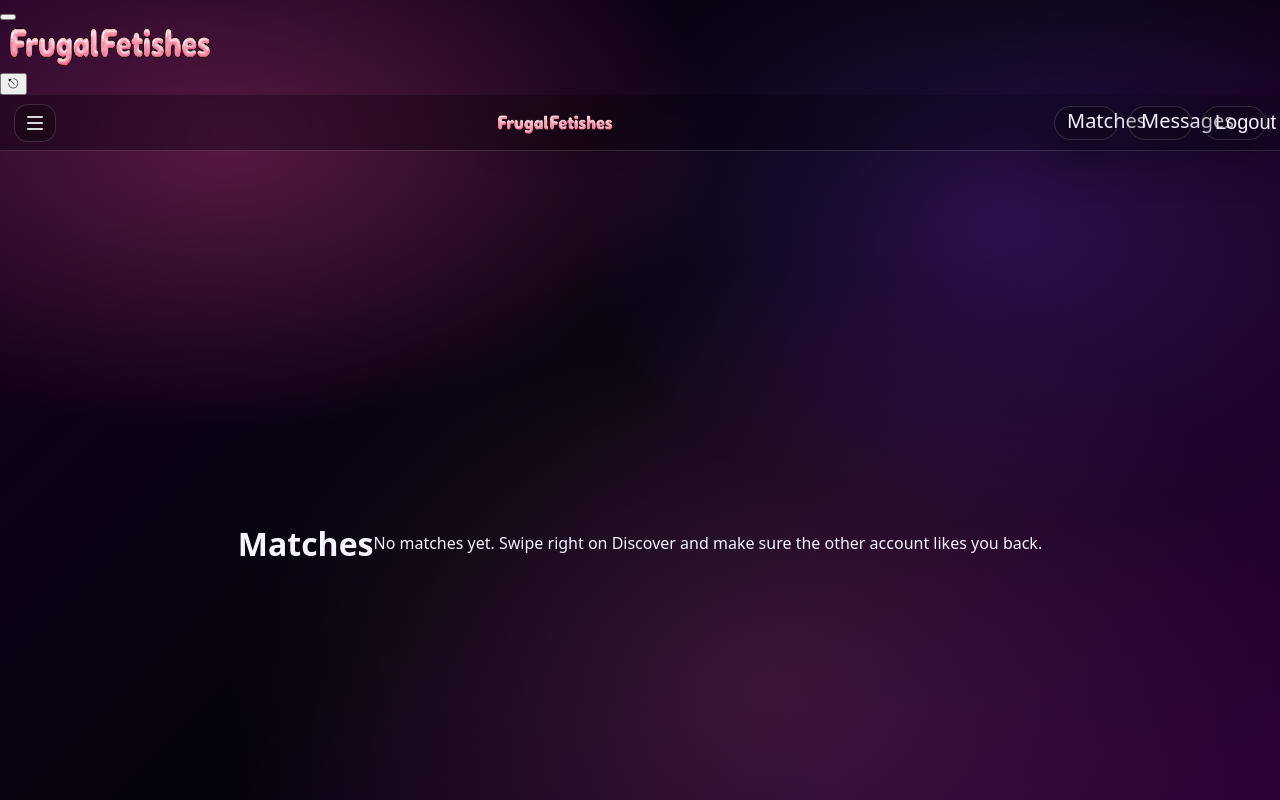
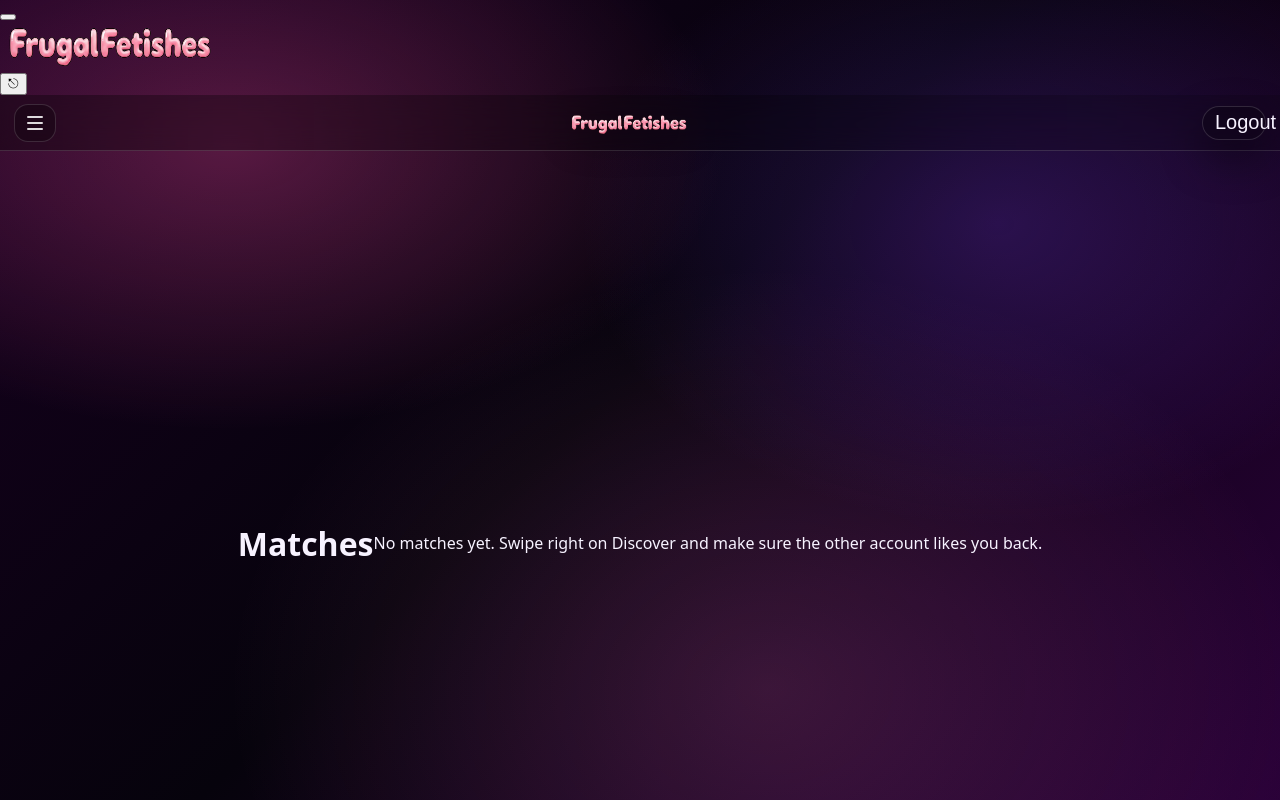
Before and after one commit to FrugalFetishes/frugalfetishes-frontend-next, a Next.js app: page /matches in a window 1280 px wide. Shown: the top 800 px of the page. Built offline with nearby package versions, Linux system fonts and the light colour scheme.

Commit message:
Update AppHeader.tsx

```diff
--- a/src/components/AppHeader.tsx
+++ b/src/components/AppHeader.tsx
@@ -26,6 +26,9 @@ export default function AppHeader(props: { active?: "discover" | "matches" | "ch
   useEffect(() => {
     const tick = () => {
       try {
+        // badgeCounts uses uid keys; we store by uid in socialStore, so we need uid in localStorage to exist.
+        // In practice, token->uid is used by pages that create matches/messages. Here we just refresh.
+        // Pages will write the keys; we just compute.
         const uid = (() => {
           try {
             const parts = String(token || "").split(".");
@@ -43,7 +46,11 @@ export default function AppHeader(props: { active?: "discover" | "matches" | "ch
             return "anon";
           }
         })();
-        setCounts(badgeCounts(uid));
+        const raw: any = badgeCounts(uid);
+        setCounts({
+          newMatches: Number(raw?.matches ?? 0),
+          unreadMessages: Number(raw?.messages ?? 0),
+        });
       } catch {}
     };
     tick();
@@ -69,7 +76,11 @@ export default function AppHeader(props: { active?: "discover" | "matches" | "ch
 
   return (
     <header className="ff-header">
-      <button className="ff-hamburger" aria-label="Menu" onClick={() => setOpen((v) => !v)}>
+      <button
+        className="ff-hamburger"
+        aria-label="Menu"
+        onClick={() => setOpen((v) => !v)}
+      >
         <span className="ff-ham-line" />
         <span className="ff-ham-line" />
         <span className="ff-ham-line" />
@@ -81,18 +92,6 @@ export default function AppHeader(props: { active?: "discover" | "matches" | "ch
       </div>
 
       <div className="ff-header-right">
-        <Link className="ff-pill" href="/matches" aria-label="Matches">
-          Matches
-          {counts.newMatches > 0 ? <span className="ff-badge ff-badge-sm">{counts.newMatches}</span> : null}
-        </Link>
-
-        <Link className="ff-pill" href="/chat/inbox" aria-label="Messages">
-          Messages
-          {counts.unreadMessages > 0 ? (
-            <span className="ff-badge ff-badge-sm">{counts.unreadMessages}</span>
-          ) : null}
-        </Link>
-
         <button className="ff-pill" onClick={onLogout}>
           Logout
         </button>
@@ -101,7 +100,12 @@ export default function AppHeader(props: { active?: "discover" | "matches" | "ch
       {open ? (
         <div className="ff-menu" role="menu" aria-label="Main menu">
           {items.map((it) => (
-            <Link key={it.href} className="ff-menu-item" href={it.href} onClick={() => setOpen(false)}>
+            <Link
+              key={it.href}
+              className="ff-menu-item"
+              href={it.href}
+              onClick={() => setOpen(false)}
+            >
               <span>{it.label}</span>
               {it.badge ? <span className="ff-badge ff-badge-sm">{it.badge}</span> : null}
             </Link>
```
